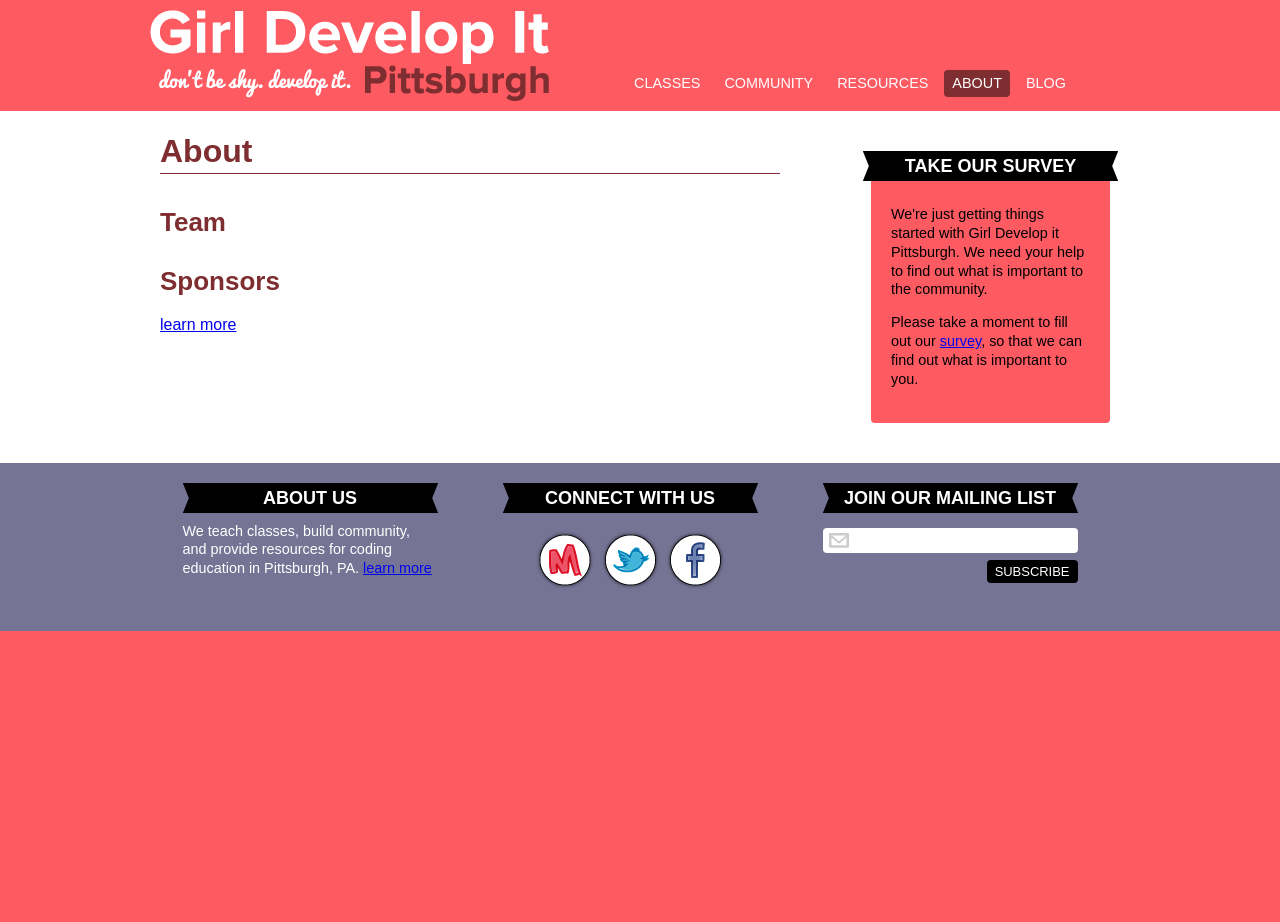
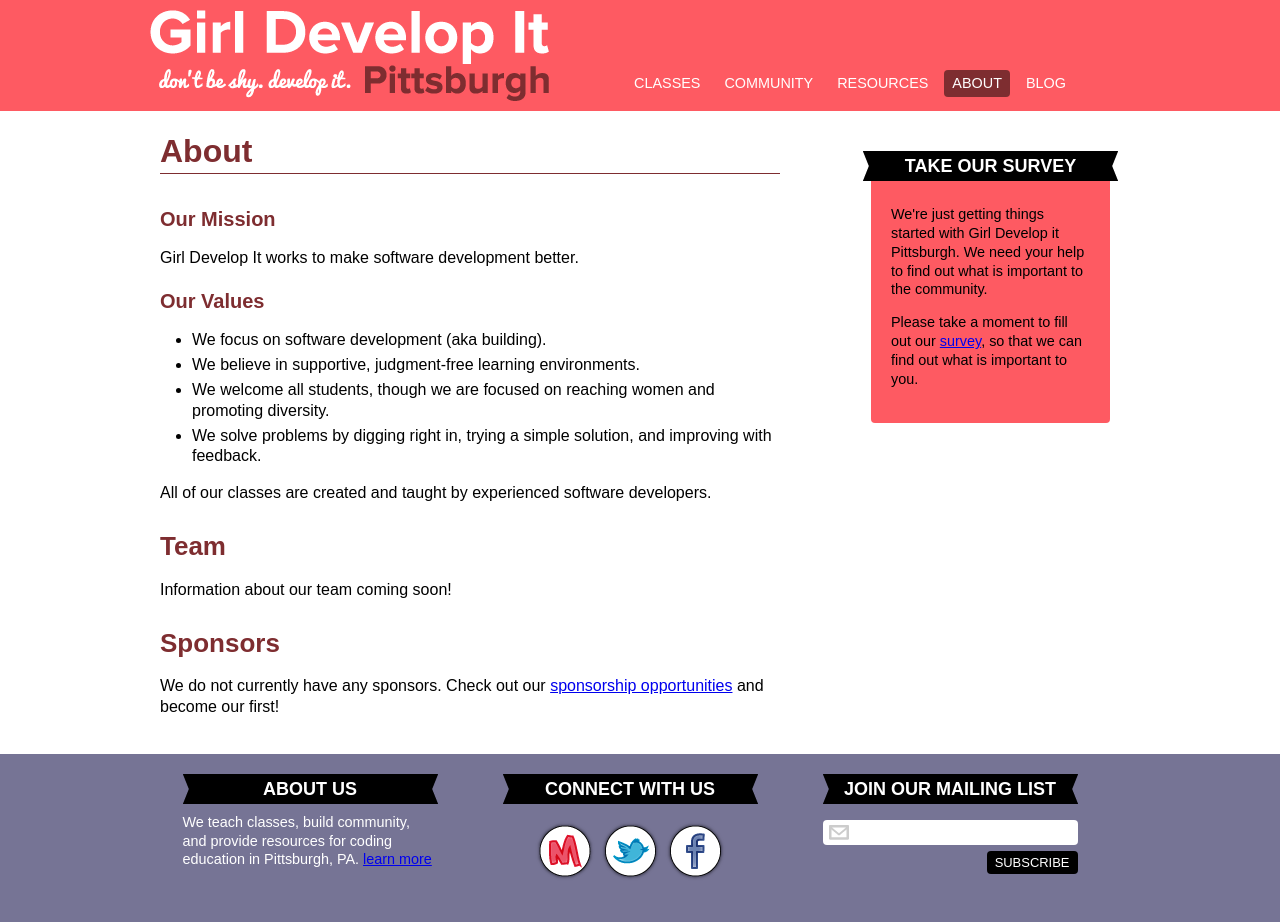
Before and after one commit to gdipgh/girldevelopitpgh.com, a Jekyll site: the page built from about/index.html, in a window 1280 px wide. Built offline with Jekyll 4.4.1, drawn with Linux system fonts in a browser that asks for light colours; before the commit the page ends 900 px from its top, so only the background shows below that.

Commit message:
Update about page copy

```diff
--- a/about/index.html
+++ b/about/index.html
@@ -2,12 +2,24 @@
 layout: default
 title: About
 ---
-<p></p>
+<h4>Our Mission</h4>
+<p>Girl Develop It works to make software development better.</p>
+
+<h4>Our Values</h4>
+<ul>
+  <li>We focus on software development (aka building).</li>
+  <li>We believe in supportive, judgment-free learning environments.</li>
+  <li>We welcome all students, though we are focused on reaching women and promoting diversity.</li>
+  <li>We solve problems by digging right in, trying a simple solution, and improving with feedback.</li>
+</ul>
+
+<p>All of our classes are created and taught by experienced software developers.</p>
 
 <h3>Team</h3>
-<p></p>
+<p>Information about our team coming soon!</p>
 
 <h3>Sponsors</h3>
 <p>
-  <a href="sponsors.html">learn more</a>
+  We do not currently have any sponsors. Check out our
+  <a href="sponsors.html">sponsorship opportunities</a> and become our first!
 </p>
```
